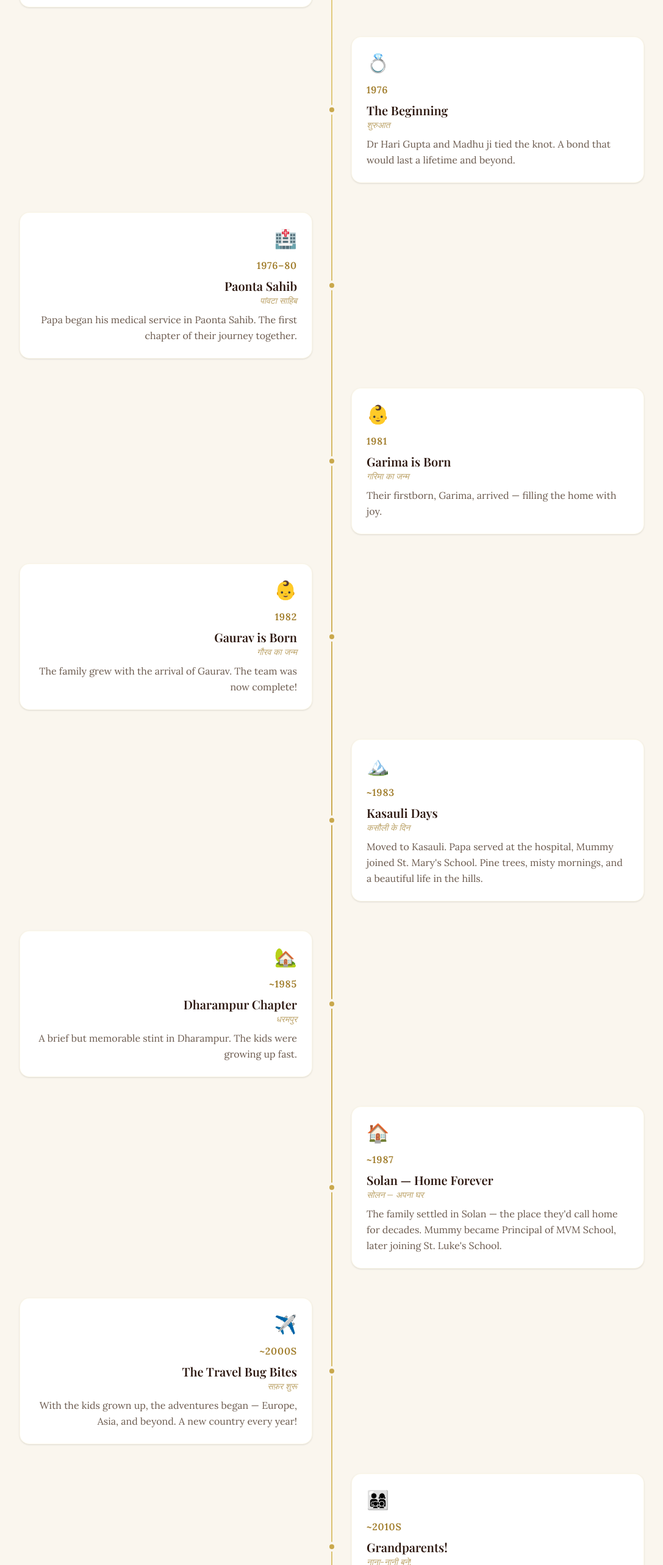
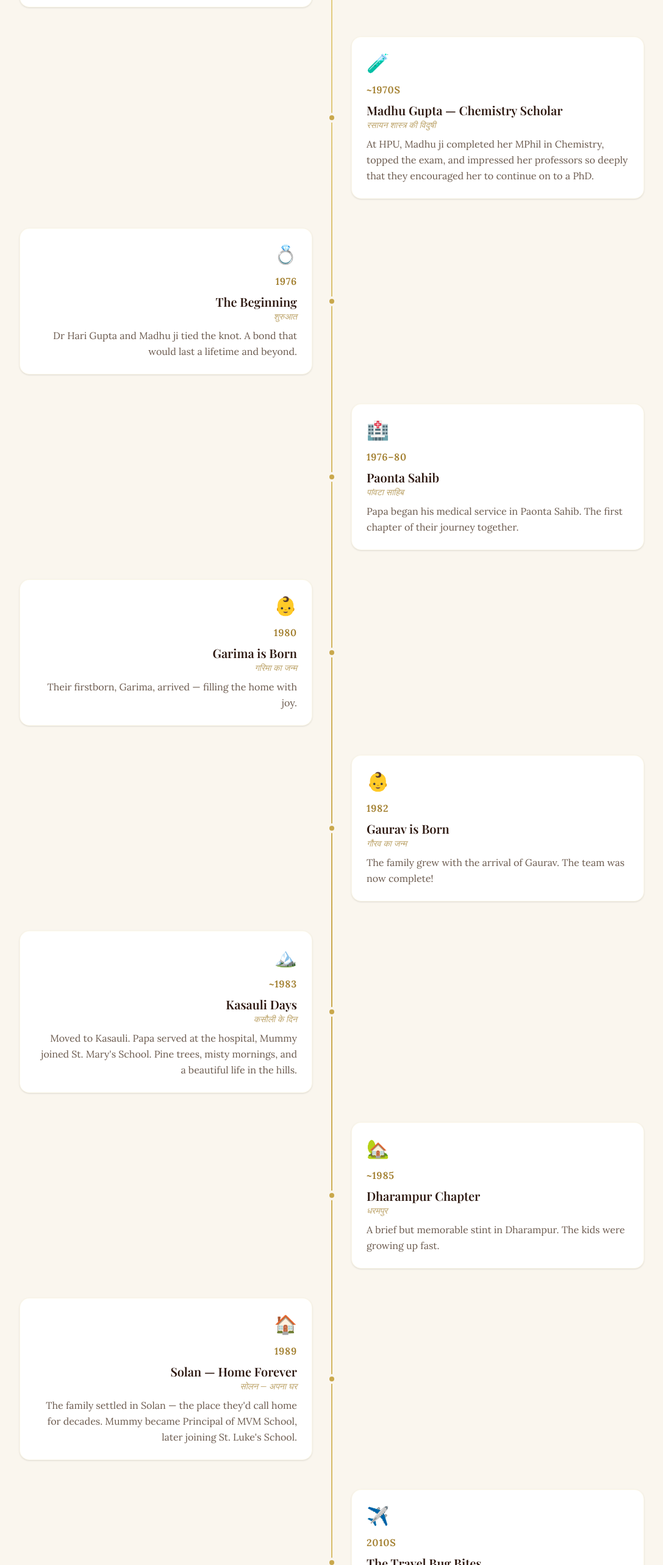
Before and after one commit to gptgrv/madhu-hari-50, a Next.js app: page / in a window 1280 px wide. Shown: the part 1380-3946 px from the top of the page at 61% size, without its empty margins (96-1183 px from the left). Built offline with nearby package versions, Linux system fonts and the light colour scheme; no server answers; a web font is replaced by a local one.

Commit message:
Update anniversary timeline details

```diff
--- a/src/data/timeline.ts
+++ b/src/data/timeline.ts
@@ -17,6 +17,13 @@ export const timelineEvents: TimelineEvent[] = [
     photo: "/photos/510317981_10228135768611422_6961161557252829862_n.jpg",
   },
   {
+    year: "~1970s",
+    title: "Madhu Gupta — Chemistry Scholar",
+    titleHi: "रसायन शास्त्र की विदुषी",
+    description: "At HPU, Madhu ji completed her MPhil in Chemistry, topped the exam, and impressed her professors so deeply that they encouraged her to continue on to a PhD.",
+    icon: "🧪",
+  },
+  {
     year: "1976",
     title: "The Beginning",
     titleHi: "शुरुआत",
@@ -31,7 +38,7 @@ export const timelineEvents: TimelineEvent[] = [
     icon: "🏥",
   },
   {
-    year: "1981",
+    year: "1980",
     title: "Garima is Born",
     titleHi: "गरिमा का जन्म",
     description: "Their firstborn, Garima, arrived — filling the home with joy.",
@@ -59,28 +66,28 @@ export const timelineEvents: TimelineEvent[] = [
     icon: "🏡",
   },
   {
-    year: "~1987",
+    year: "1989",
     title: "Solan — Home Forever",
     titleHi: "सोलन — अपना घर",
     description: "The family settled in Solan — the place they'd call home for decades. Mummy became Principal of MVM School, later joining St. Luke's School.",
     icon: "🏠",
   },
   {
-    year: "~2000s",
+    year: "2010s",
     title: "The Travel Bug Bites",
     titleHi: "सफ़र शुरू",
     description: "With the kids grown up, the adventures began — Europe, Asia, and beyond. A new country every year!",
     icon: "✈️",
   },
   {
-    year: "~2010s",
+    year: "2006 onwards",
     title: "Grandparents!",
     titleHi: "नाना-नानी बने!",
     description: "The best role yet. Spoiling grandchildren became a full-time job.",
     icon: "👨‍👩‍👧‍👦",
   },
   {
-    year: "~2014",
+    year: "2006",
     title: "Papa Retires",
     titleHi: "रिटायरमेंट",
     description: "After decades of healing others, Dr. Hari Gupta retired from service. But the real adventures were just beginning.",
```
